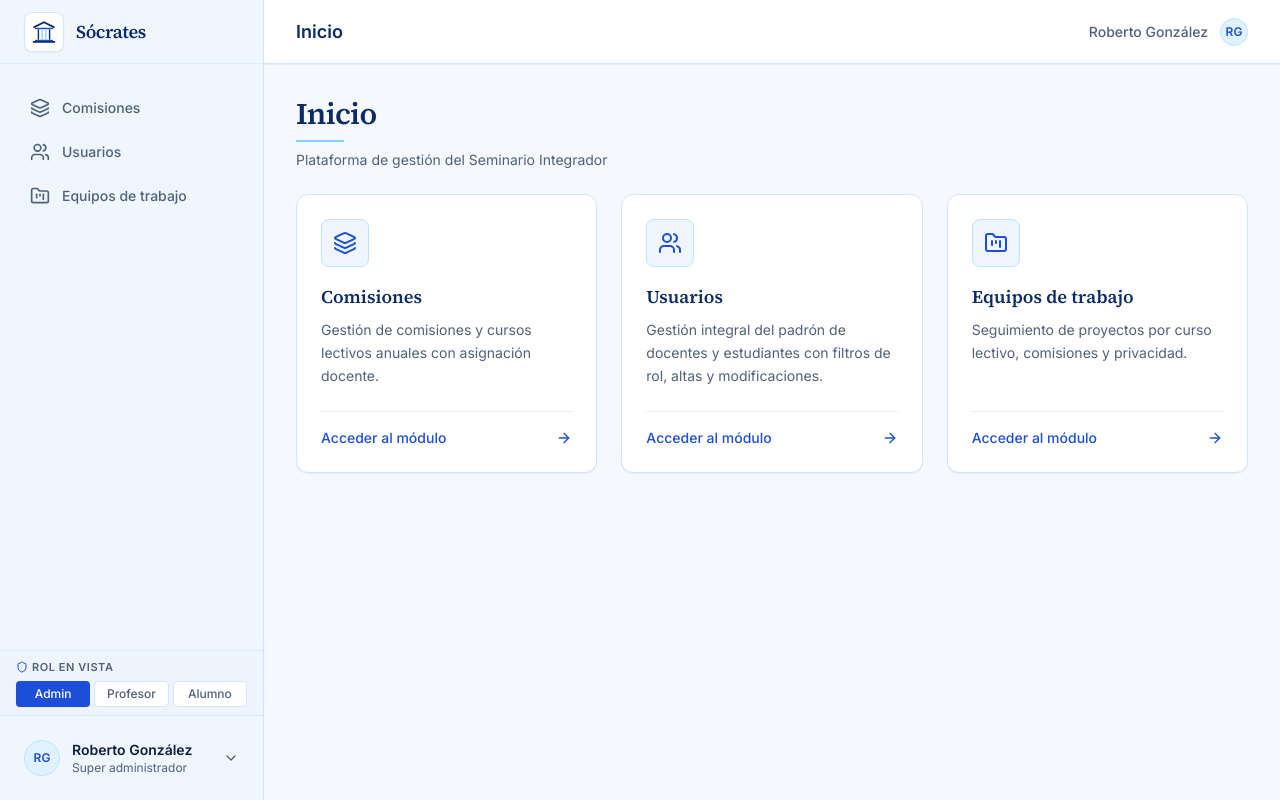
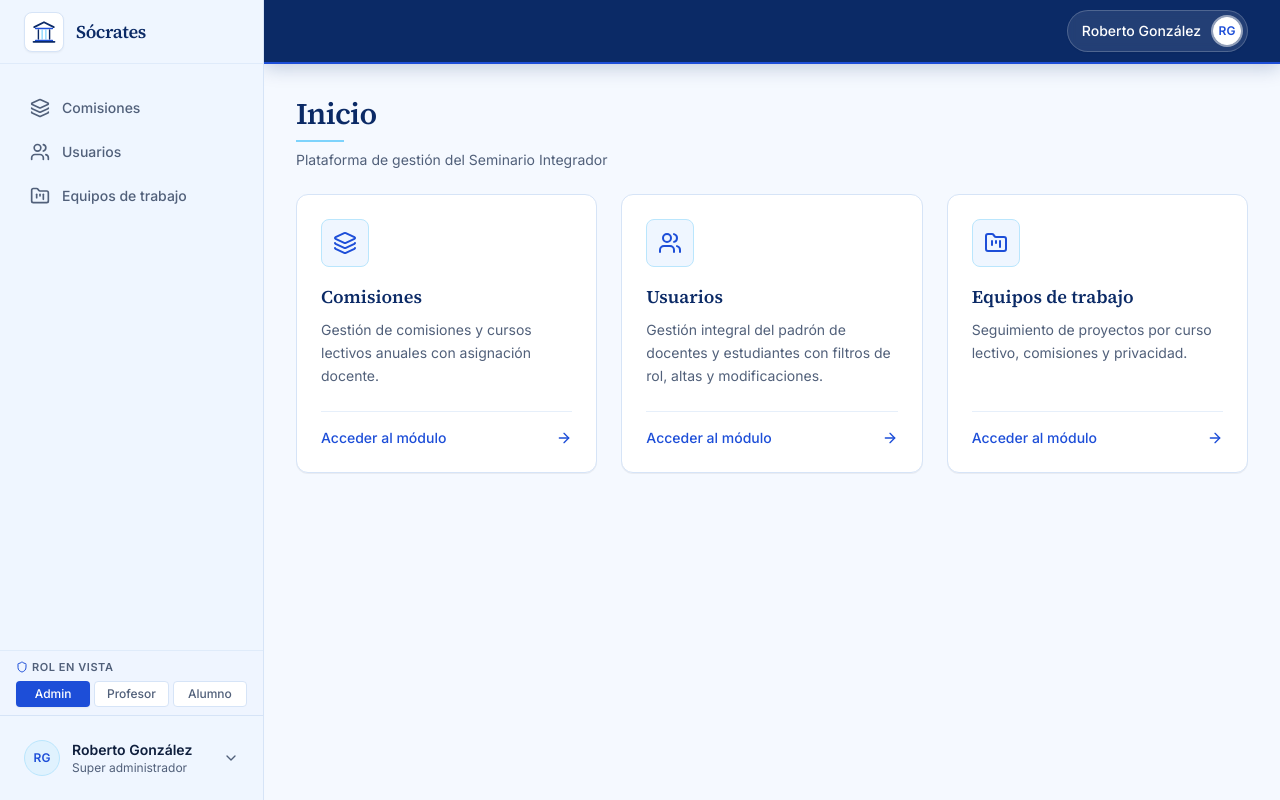
Before and after one commit to MateoFernandez04/proyectoPriv, a React (Vite) app: page / in a window 1280 px wide. Built offline with nearby package versions, Linux system fonts and the light colour scheme.

Commit message:
style: update header design to institutional branding
- Rebrand the header with #0B2A66 background and custom shadow.
- Remove redundant getPageTitle logic from Shell component.

```diff
--- a/src/components/layout/Shell.tsx
+++ b/src/components/layout/Shell.tsx
@@ -81,18 +81,6 @@ export const Shell: React.FC<{ children: React.ReactNode }> = ({ children }) =>
   };
 
   const navItems = getNavItems();
-
-  // Obtener título de la página actual para la barra superior
-  const getPageTitle = (): string => {
-    const current = navItems.find(
-      (item) => location.pathname === item.path || location.pathname.startsWith(`${item.path}/`)
-    );
-    if (current) return current.label;
-    if (location.pathname === '/perfil') return 'Mi perfil';
-    if (location.pathname === '/estudiantes/nuevo') return 'Registrar estudiantes';
-    if (location.pathname === '/') return 'Inicio';
-    return 'Sócrates';
-  };
 
   const roleLabel = user?.is_super_admin
     ? 'Super administrador'
@@ -237,35 +225,43 @@ export const Shell: React.FC<{ children: React.ReactNode }> = ({ children }) =>
       {/* Contenedor principal                                      */}
       {/* ========================================================= */}
       <div className="flex-1 md:pl-[264px] flex flex-col min-h-screen">
-        {/* Barra superior de 64 px con fondo blanco */}
-        <header className="h-16 bg-white border-b border-[#D6E4F7] px-4 sm:px-8 flex items-center justify-between sticky top-0 z-20 shadow-2xs">
+        {/* Barra superior de 64 px con fondo azul secundario institucional, sombreado marcado y borde de separación */}
+        <header className="h-16 bg-[#0B2A66] border-b-2 border-[#1D4ED8] px-4 sm:px-8 flex items-center justify-between sticky top-0 z-20 shadow-[0_4px_18px_rgba(11,42,102,0.22)]">
           <div className="flex items-center gap-3">
             {/* Botón hamburguesa móvil */}
             <button
               type="button"
               onClick={() => setIsMobileMenuOpen(true)}
-              className="md:hidden p-2 rounded-lg text-[#51607A] hover:bg-[#EFF6FF] hover:text-[#0F1F3D] cursor-pointer"
+              className="md:hidden p-2 rounded-lg text-[#E0F2FE] hover:bg-white/15 hover:text-white transition-colors cursor-pointer border border-white/15 shadow-2xs"
               aria-label="Abrir menú de navegación"
             >
               <Menu className="w-5 h-5" />
             </button>
 
-            <span className="text-base sm:text-lg font-semibold text-[#0B2A66]">
-              {getPageTitle()}
-            </span>
+            {/* Logo sutil en vista móvil cuando no se ve el sidebar */}
+            <div className="md:hidden flex items-center gap-2">
+              <span className="font-serif font-semibold text-base text-white tracking-tight">
+                Sócrates
+              </span>
+            </div>
           </div>
 
-          <div className="flex items-center gap-3">
-            <span className="hidden sm:inline-block text-sm font-medium text-[#51607A]">
-              {fullName}
-            </span>
+          <div className="flex items-center">
+            {/* Píldora interactiva del usuario con contorno y sombreado propio */}
             <button
               type="button"
               onClick={() => navigate('/perfil')}
-              className="rounded-full ring-2 ring-transparent hover:ring-[#BAE6FD] transition-all cursor-pointer"
-              title="Ir a mi perfil"
+              className="flex items-center gap-3 py-1.5 pl-3.5 pr-1.5 rounded-full bg-white/10 hover:bg-white/18 border border-white/20 shadow-xs transition-all cursor-pointer backdrop-blur-xs group focus:outline-none focus:ring-2 focus:ring-[#7DD3FC]"
+              title="Ver mi perfil"
             >
-              <InitialsAvatar name={fullName} size="sm" />
+              <span className="hidden sm:inline-block text-sm font-medium text-white group-hover:text-[#BAE6FD] transition-colors">
+                {fullName}
+              </span>
+              <InitialsAvatar
+                name={fullName}
+                size="sm"
+                className="bg-white text-[#0B2A66] border-white font-bold ring-2 ring-white/50 group-hover:ring-white transition-all shadow-xs"
+              />
             </button>
           </div>
         </header>
```
